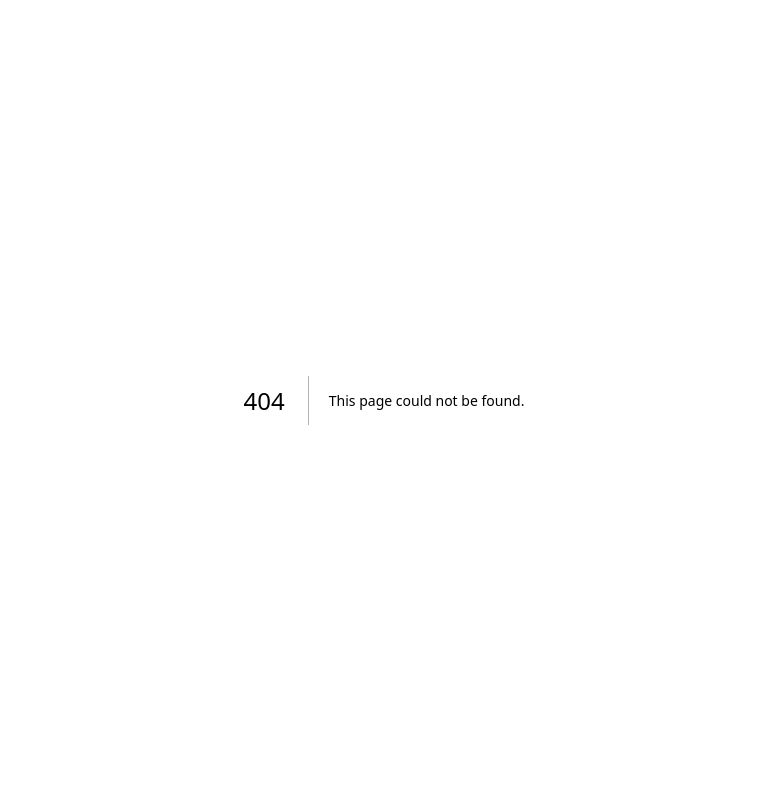
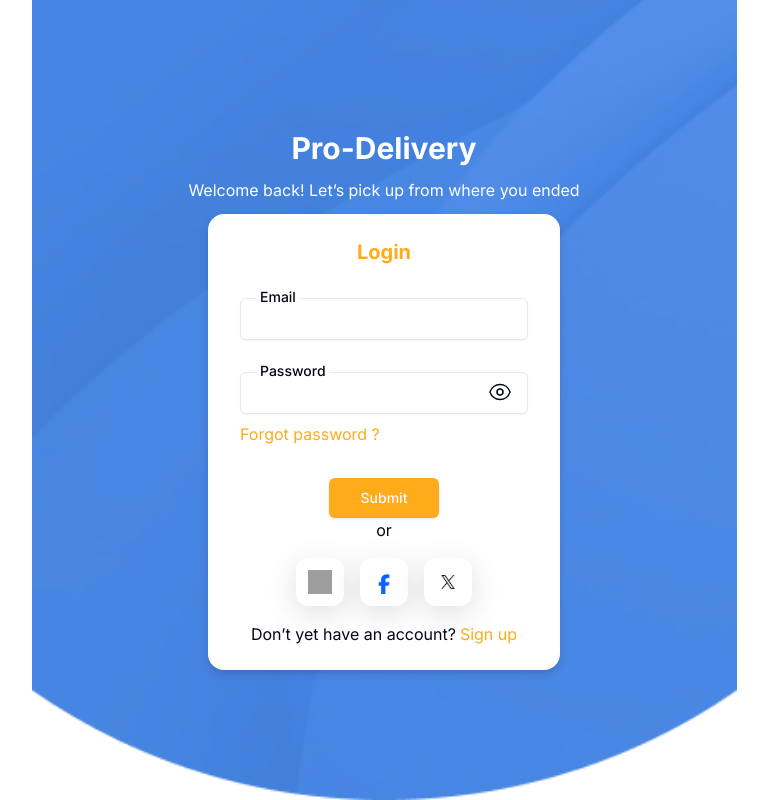
Before and after one commit to Juvis237/ProGuide_FrontEnd, a Next.js app: page /login in a window 1280 px wide. Before the commit this address had no page. Shown: the whole page, without its empty margins (256-1024 px from the left). Built offline with nearby package versions, Linux system fonts and the light colour scheme; grey boxes are pictures that could not be loaded.

Commit message:
feat: built login page

```diff
--- a/data.ts
+++ b/data.ts
@@ -17,7 +17,19 @@ export const signupField = [
     },
 ]
 
+export const loginField = [
+    {
+        label: 'Email',
+        name: 'email',
+    },
+    {
+        name: `password`,
+        label: `Password`,
+    },
+]
+
 export const headerSignup = 'Pro-Delivery'
 export const parSignup = 'Begin  an incredible  journey of success with us'
+export const parLogin = 'Welcome back! Let’s pick up from where you ended'
 
 export const socialIcon = ['/assets/google-logo.png', '/assets/facebook-lite-logo.png', '/assets/x-logo.png']
--- /dev/null
+++ b/src/app/login/page.tsx
@@ -0,0 +1,12 @@
+import Login from '@/components/login/Login'
+import React from 'react'
+
+const page = () => {
+    return (
+        <div>
+            <Login />
+        </div>
+    )
+}
+
+export default page
--- /dev/null
+++ b/src/components/login/Login.tsx
@@ -0,0 +1,158 @@
+'use client'
+
+import React, { useState } from 'react'
+import { zodResolver } from '@hookform/resolvers/zod'
+import { EyeIcon, EyeSlashIcon } from '@heroicons/react/24/outline'
+import { useForm } from 'react-hook-form'
+import { z } from 'zod'
+import Header from '../header/Header'
+import { headerSignup, parLogin, loginField, socialIcon } from '../../../data'
+import Paragraph from '../paragraph/Paragraph'
+import {
+    Form,
+    FormControl,
+    FormField,
+    FormItem,
+    FormLabel,
+    FormMessage,
+} from '../ui/form'
+import { Input } from '../ui/input'
+import { loginSchema } from '@/types/login.type'
+import { Button } from '../ui/button'
+import OptionIcon from '../option-icon/OptionIcon'
+import FormRedirect from '../form-redirect/FormRedirect'
+import Link from 'next/link'
+
+const Login = () => {
+    const [showPassword, setShowPassword] = useState<boolean>(true)
+
+    const togglerPassword = (fieldType: string) => {
+        if (fieldType === 'password') {
+            setShowPassword(!showPassword)
+        }
+    }
+    const form = useForm<z.infer<typeof loginSchema>>({
+        resolver: zodResolver(loginSchema),
+    })
+
+    // 2. Define a submit handler.
+    function onSubmit(values: z.infer<typeof loginSchema>) {
+        console.log(values)
+    }
+    return (
+        <div className="img-bg flex flex-col items-center justify-center">
+            <Header
+                title={headerSignup}
+                classes="text-white font-bold text-3xl"
+            />
+            <Paragraph content={parLogin} />
+            <div className="flex justify-center items-center flex-col mx-4 bg-white min-h-[400px] rounded-2xl px-4 py-6 box-shadow-2">
+                <div className="pb-6">
+                    <Header
+                        title="Login"
+                        classes="text-secondary font-bold text-xl"
+                    />
+                </div>
+                <Form {...form}>
+                    <form
+                        onSubmit={form.handleSubmit(onSubmit)}
+                        className="space-y-8 w-full px-4"
+                    >
+                        {loginField.map((fieldInput, index) => {
+                            return (
+                                <FormField
+                                    key={index}
+                                    control={form.control}
+                                    name={
+                                        fieldInput.name as 'email' | 'password'
+                                    }
+                                    render={({ field }) => (
+                                        <FormItem>
+                                            <FormLabel className="absolute -mt-2 bg-white z-10 px-1 ml-4">
+                                                {fieldInput.label}
+                                            </FormLabel>
+                                            {fieldInput.name !== 'password' &&
+                                            fieldInput.name !==
+                                                'confirm_password' ? (
+                                                <FormControl>
+                                                    <Input
+                                                        {...field}
+                                                        className="py-5 relative"
+                                                    />
+                                                </FormControl>
+                                            ) : (
+                                                <div className="relative">
+                                                    <Input
+                                                        type={
+                                                            showPassword &&
+                                                            fieldInput.name ===
+                                                                'password'
+                                                                ? 'password'
+                                                                : ''
+                                                        }
+                                                        {...field}
+                                                        onChange={(e) =>
+                                                            field.onChange(
+                                                                e.target.value,
+                                                            )
+                                                        }
+                                                        className={`py-5 bg-white ${fieldInput.name === 'password' && 'pr-16'}`}
+                                                    />
+                                                    <div
+                                                        className="w-6 absolute right-0 top-0 mr-4 mt-2 cursor-pointer"
+                                                        onClick={() =>
+                                                            togglerPassword(
+                                                                fieldInput.name,
+                                                            )
+                                                        }
+                                                    >
+                                                        {fieldInput.name ===
+                                                        'password' ? (
+                                                            showPassword ? (
+                                                                <EyeIcon />
+                                                            ) : (
+                                                                <EyeSlashIcon />
+                                                            )
+                                                        ) : null}
+                                                    </div>
+                                                </div>
+                                            )}
+                                            <FormMessage />
+                                        </FormItem>
+                                    )}
+                                />
+                            )
+                        })}
+
+                        <Link href={'./forgot-password'}>
+                            <div className="text-secondary mt-2  cursor-pointer flex justify-start">
+                                Forgot password ?
+                            </div>{' '}
+                        </Link>
+                        <div className="w-full flex items-center justify-center">
+                            <Button
+                                type="submit"
+                                className="px-8 py-5 bg-secondary"
+                            >
+                                Submit
+                            </Button>
+                        </div>
+                    </form>
+                </Form>
+                <span>or</span>
+                <div className="flex justify-between gap-4 py-4">
+                    {socialIcon.map((icon, index) => {
+                        return <OptionIcon imageSrc={icon} key={index} />
+                    })}
+                </div>
+                <FormRedirect
+                    link="/sign-up"
+                    linkText="Sign up"
+                    linkTextDescription="Don’t yet have an account?"
+                />
+            </div>
+        </div>
+    )
+}
+
+export default Login
--- /dev/null
+++ b/src/types/login.type.ts
@@ -0,0 +1,6 @@
+import { z } from 'zod'
+
+export const loginSchema = z.object({
+    email: z.string().email(),
+    password: z.string(),
+})
```
